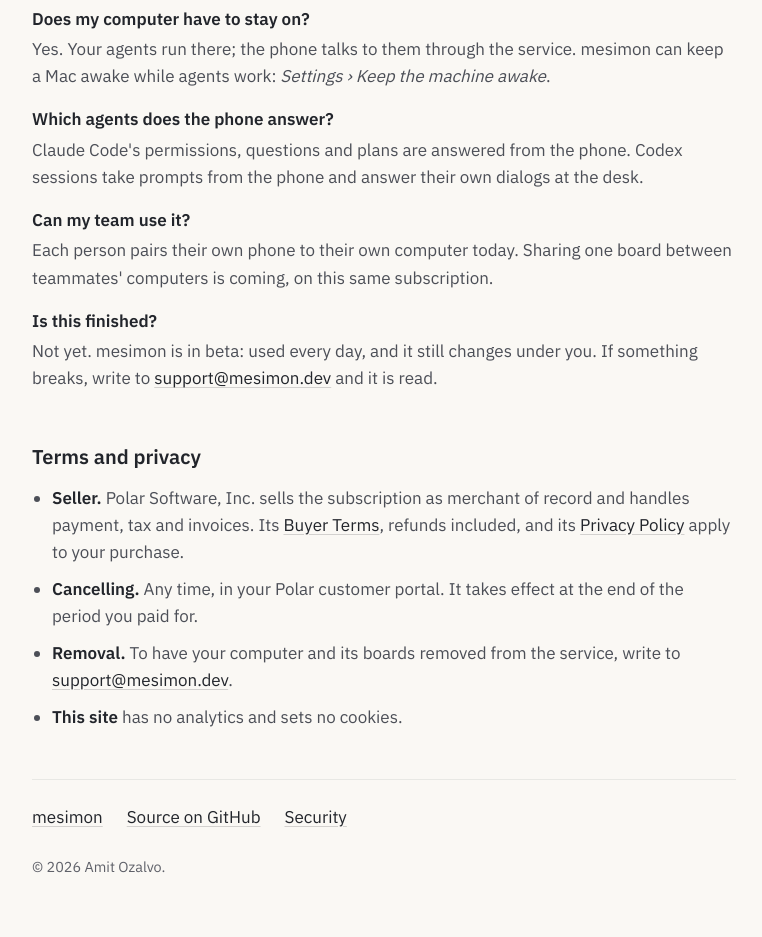
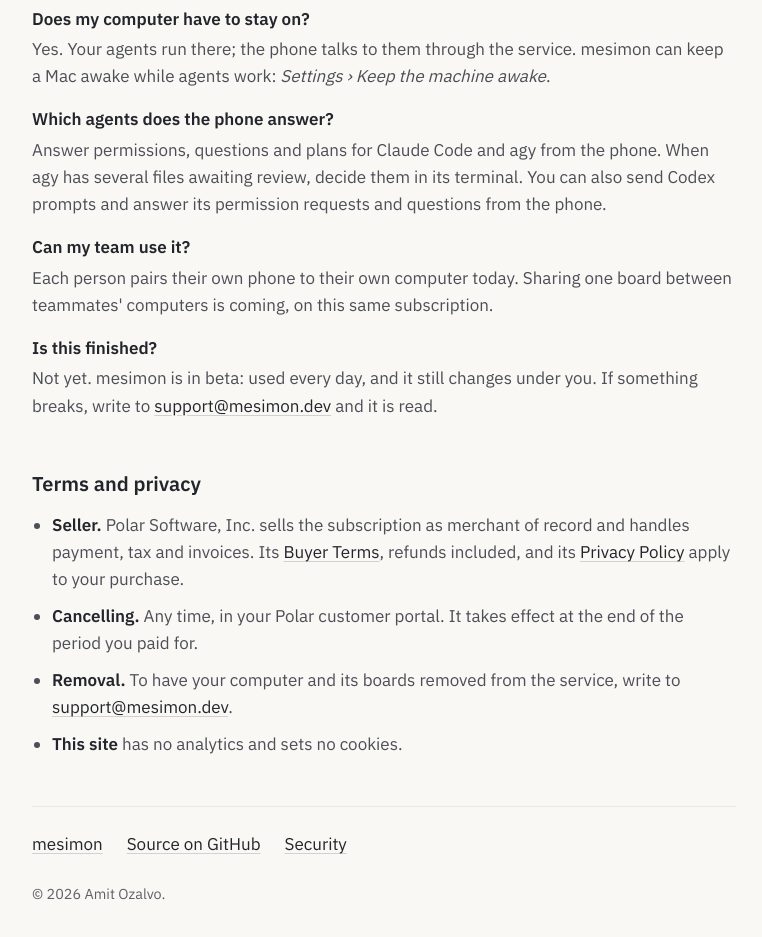
Before and after one commit to amitozalvo/mesimon-releases, a plain HTML site: page relay/index.html in a window 1280 px wide. Shown: the part 2440-3377 px from the top of the page, without its empty margins (256-1018 px from the left). Drawn offline with Linux system fonts and the light colour scheme.

Commit message:
sync relay/index.html (v0.1.0-beta.23)

```diff
--- a/relay/index.html
+++ b/relay/index.html
@@ -112,8 +112,9 @@
     <dd>Yes. Your agents run there; the phone talks to them through the service. mesimon can
     keep a Mac awake while agents work: <em>Settings › Keep the machine awake</em>.</dd>
     <dt>Which agents does the phone answer?</dt>
-    <dd>Claude Code's permissions, questions and plans are answered from the phone. Codex
-    sessions take prompts from the phone and answer their own dialogs at the desk.</dd>
+    <dd>Answer permissions, questions and plans for Claude Code and agy from the phone. When agy has
+    several files awaiting review, decide them in its terminal. You can also send Codex prompts
+    and answer its permission requests and questions from the phone.</dd>
     <dt>Can my team use it?</dt>
     <dd>Each person pairs their own phone to their own computer today. Sharing one board between
     teammates' computers is coming, on this same subscription.</dd>
```
